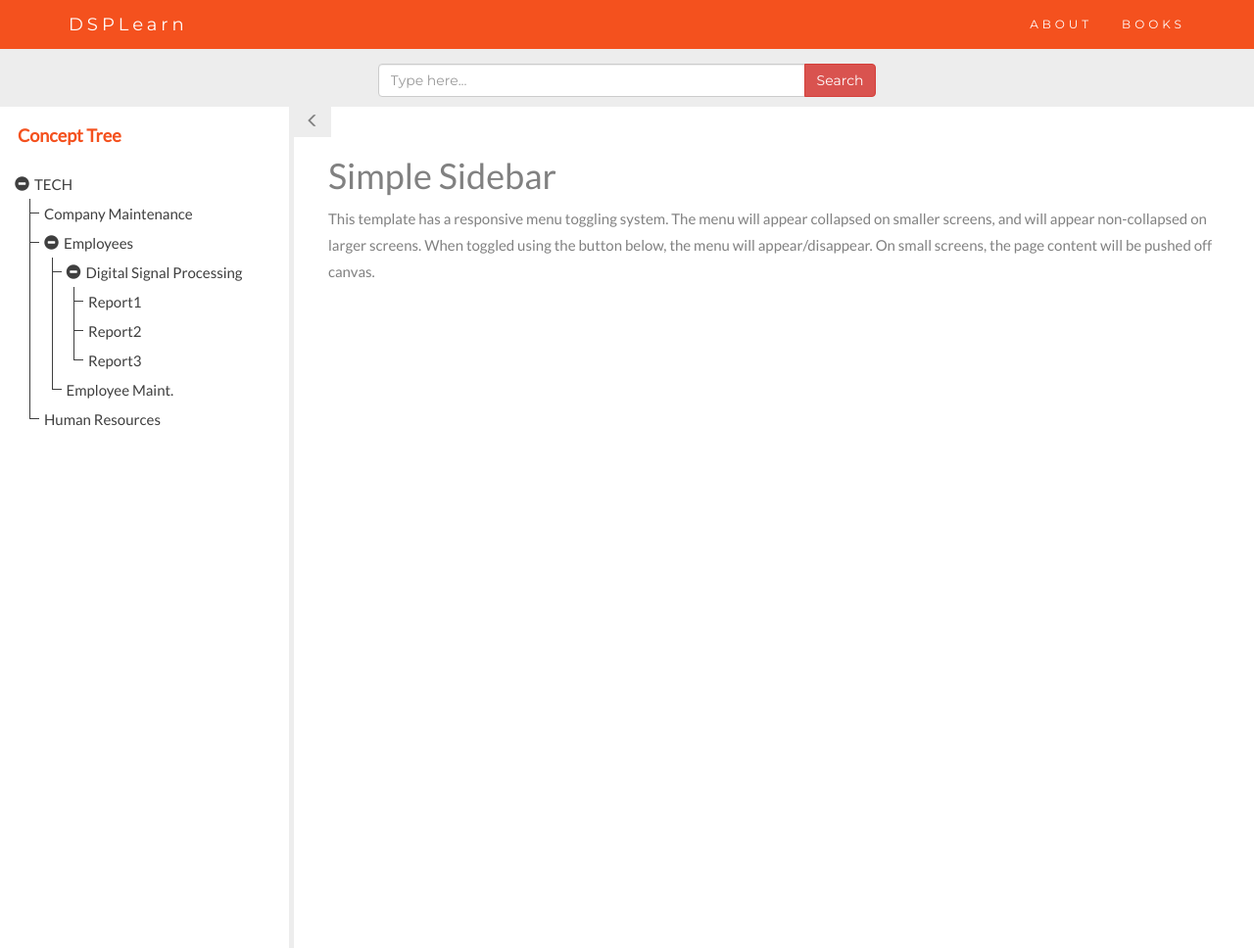
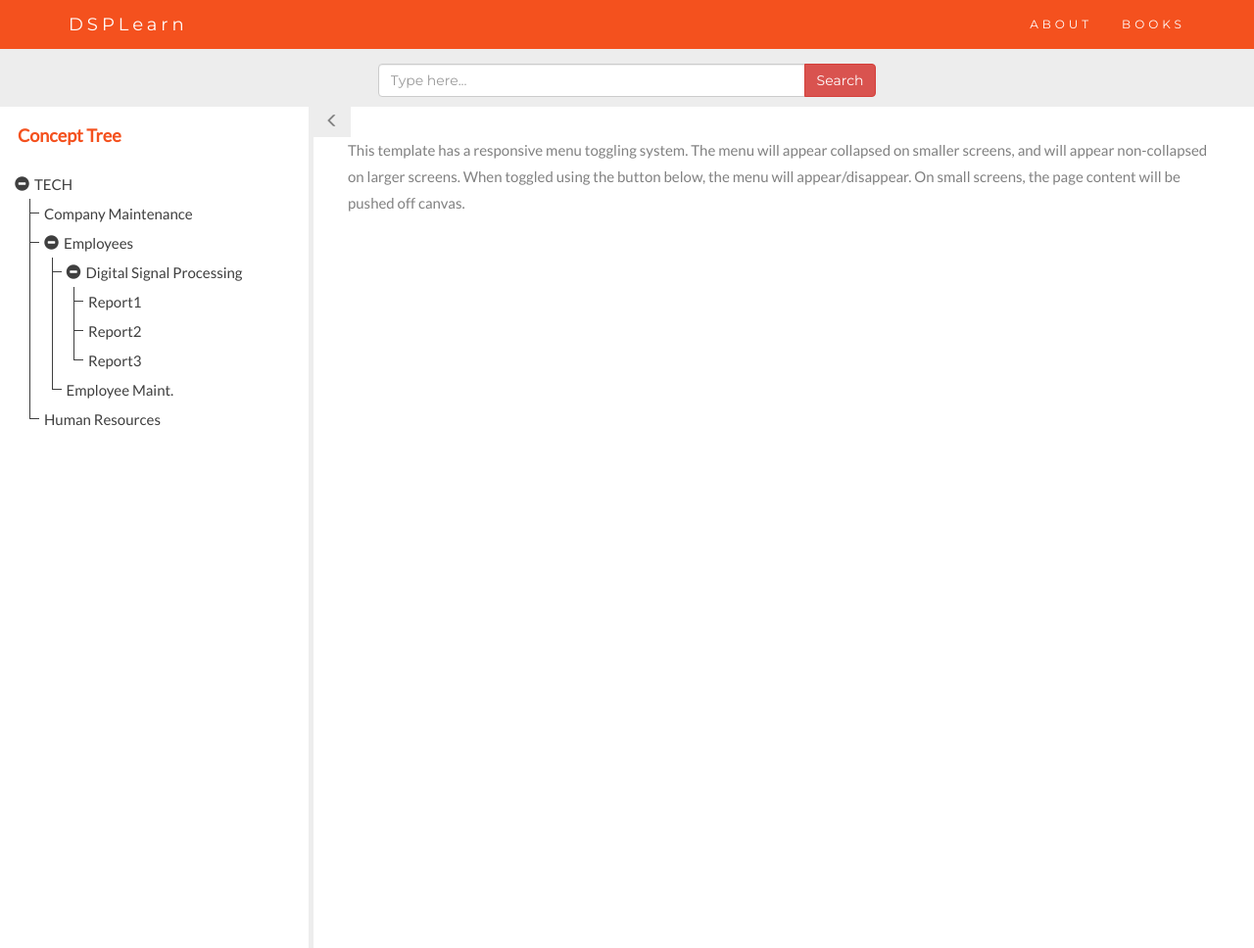
Before and after one commit to NTU-SCSE/myfyp, a Django app: a page that uses dsp_search/templates/dsp_search/results_page.html in a window 1280 px wide. Shown: the whole page at 98% size. Run offline with Django 3.2, Linux system fonts and the light colour scheme; parts of the project's set-up code (start-up, migrations or seed data) failed here and were passed over; some libraries are stand-ins or nearby versions.

Commit message:
Refine results page

```diff
--- a/dsp_search/static/dsp_search/css/base.css
+++ b/dsp_search/static/dsp_search/css/base.css
@@ -76,7 +76,7 @@ h4 {
   transition: box-shadow 0.5s;
 }
 .panel:hover {
-  box-shadow: 5px 0px 40px rgba(0,0,0, .2);
+  box-shadow: 5px 0 40px rgba(0,0,0, .2);
 }
 .panel-footer .btn:hover {
   border: 1px solid #f4511e;
@@ -88,10 +88,10 @@ h4 {
   background-color: #f4511e !important;
   padding: 25px;
   border-bottom: 1px solid transparent;
-  border-top-left-radius: 0px;
-  border-top-right-radius: 0px;
-  border-bottom-left-radius: 0px;
-  border-bottom-right-radius: 0px;
+  border-top-left-radius: 0;
+  border-top-right-radius: 0;
+  border-bottom-left-radius: 0;
+  border-bottom-right-radius: 0;
 }
 .panel-footer {
   background-color: white !important;
--- a/dsp_search/static/dsp_search/css/results_page.css
+++ b/dsp_search/static/dsp_search/css/results_page.css
@@ -1,3 +1,4 @@
+/* Tree Views */
 .tree, .tree ul {
   margin:0;
   padding:0;
@@ -56,8 +57,8 @@
   color:#3f3f3f;
   border:none;
   background:transparent;
-    margin:0px 0px 0px 0px;
-    padding:0px 0px 0px 0px;
+  margin: 0;
+  padding: 0;
   outline: 0;
 }
 /* Sharp Buttons */
@@ -149,13 +150,13 @@
 }
 @media(min-width:768px) {
   #wrapper {
-        padding-left: 300px;
+      padding-left: 320px;
   }
   #wrapper.toggled {
       padding-left: 0;
   }
   #sidebar-wrapper {
-        width: 300px;
+      width: 320px;
   }
   #wrapper.toggled #sidebar-wrapper {
       width: 0;
--- a/dsp_search/static/dsp_search/js/results_page.js
+++ b/dsp_search/static/dsp_search/js/results_page.js
@@ -15,31 +15,30 @@ $.fn.extend({
     }
 
     // Initialize each of the top levels
-    var tree = $(this);
-    tree.addClass("tree");
-    tree.find('li').has("ul").each(function () {
-      var branch = $(this); //li with children ul
-      branch.prepend("<i class='indicator glyphicon " + openedClass + "'></i>");
-      branch.addClass('branch');
-      branch.on('click', function (e) {
+    var $tree = $(this);
+    $tree.addClass("tree");
+    $tree.find('li').has("ul").each(function () {
+      var $branch = $(this); //li with children ul
+      $branch.prepend("<i class='indicator glyphicon " + openedClass + "'></i>");
+      $branch.addClass('branch');
+      $branch.on('click', function (e) {
         if (this == e.target) {
           var icon = $(this).children('i:first');
           icon.toggleClass(openedClass + " " + closedClass);
           $(this).children().children().toggle();
         }
       });
-      // branch.children().children().toggle();
     });
 
     // Fire event from the dynamically added icon
-    tree.find('.branch .indicator').each(function(){
+    $tree.find('.branch .indicator').each(function(){
       $(this).on('click', function () {
         $(this).closest('li').click();
       });
     });
 
     // Fire event to open branch if the li contains an anchor instead of text
-    tree.find('.branch>a').each(function () {
+    $tree.find('.branch>a').each(function () {
       $(this).on('click', function (e) {
         $(this).closest('li').click();
         e.preventDefault();
@@ -47,7 +46,7 @@ $.fn.extend({
     });
 
     // Fire event to open branch if the li contains a button instead of text
-    tree.find('.branch>button').each(function () {
+    $tree.find('.branch>button').each(function () {
       $(this).on('click', function (e) {
         $(this).closest('li').click();
         e.preventDefault();
@@ -61,10 +60,33 @@ $(document).ready(function(){
   // Initialization of treeviews
   $('#conceptTree').treed();
 
-  // Toggle sidebar
-  $("#sidebar-toggle").click(function(e) {
+  var $window = $(window);
+  var lastWindowWidth = $window.width();
+  var $icon = $('#arrow-icon');
+  var breakpoint = 768;
+
+  // Add class based on screen size
+  if(lastWindowWidth < breakpoint) {
+    $icon.addClass('glyphicon-menu-right');
+  } else {
+    $icon.addClass('glyphicon-menu-left');
+  }
+
+  // Toggle sidebar on screen size change
+  $window.on('resize', function(){
+    var windowWidth = $window.width();
+    if (lastWindowWidth !== windowWidth) {
+      if ((lastWindowWidth < breakpoint && windowWidth >= breakpoint) || (lastWindowWidth >= breakpoint && windowWidth < breakpoint)) {
+        $icon.toggleClass('glyphicon-menu-left glyphicon-menu-right');
+      }
+      lastWindowWidth = windowWidth;
+    }
+  });
+
+  // Toggle sidebar on click
+  $('#sidebar-toggle').click(function(e) {
     e.preventDefault();
-    $("#wrapper").toggleClass("toggled");
-    $("#arrow-icon").toggleClass("glyphicon-menu-left glyphicon-menu-right");
+    $('#wrapper').toggleClass('toggled');
+    $icon.toggleClass('glyphicon-menu-left glyphicon-menu-right');
   });
 });
--- a/dsp_search/templates/dsp_search/results_page.html
+++ b/dsp_search/templates/dsp_search/results_page.html
@@ -55,13 +55,12 @@
       </ul>
     </div>
     <!-- /#sidebar-wrapper -->
-    <button type="button" class="btn btn-sidebar sharp" id="sidebar-toggle"><span class="glyphicon glyphicon-menu-left" id="arrow-icon"></span></button>
+    <button type="button" class="btn btn-sidebar sharp" id="sidebar-toggle"><span class="glyphicon" id="arrow-icon"></span></button>
     <!-- Page Content -->
     <div id="page-content-wrapper">
       <div class="container-fluid">
         <div class="row">
           <div class="col-lg-12">
-            <h1>Simple Sidebar</h1>
             <p>This template has a responsive menu toggling system. The menu will appear collapsed on smaller screens, and will appear non-collapsed on larger screens. When toggled using the button below, the menu will appear/disappear. On small screens, the page content will be pushed off canvas.</p>
           </div>
         </div>
```
Also changed, not shown: dsp_search/static/dsp_search/js/base.js (+2 -9 lines). Lines whose indentation alone changed are shown as unchanged.
